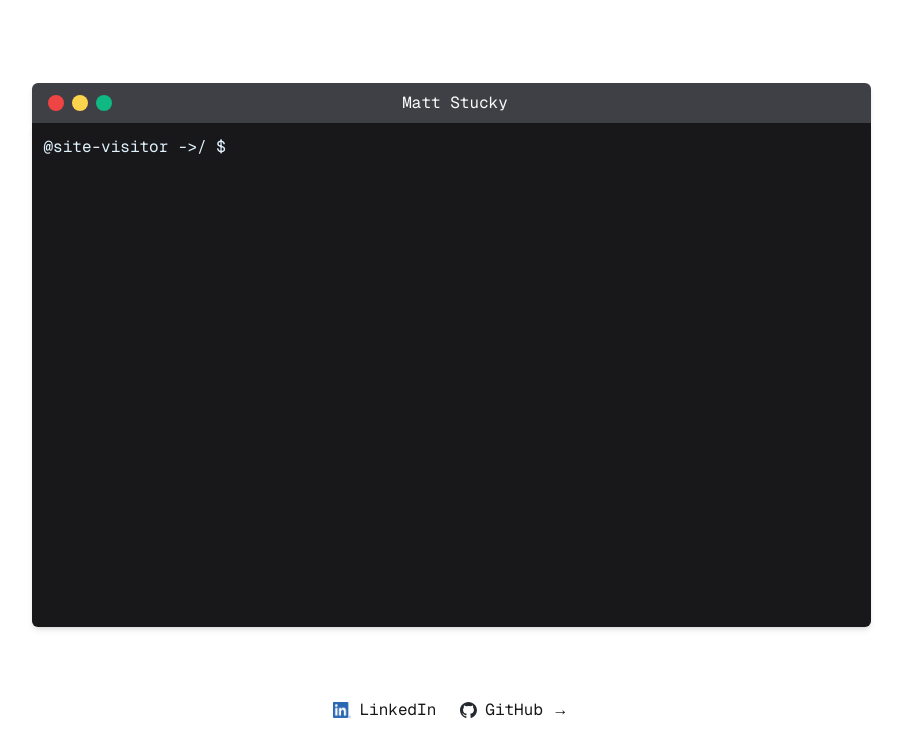
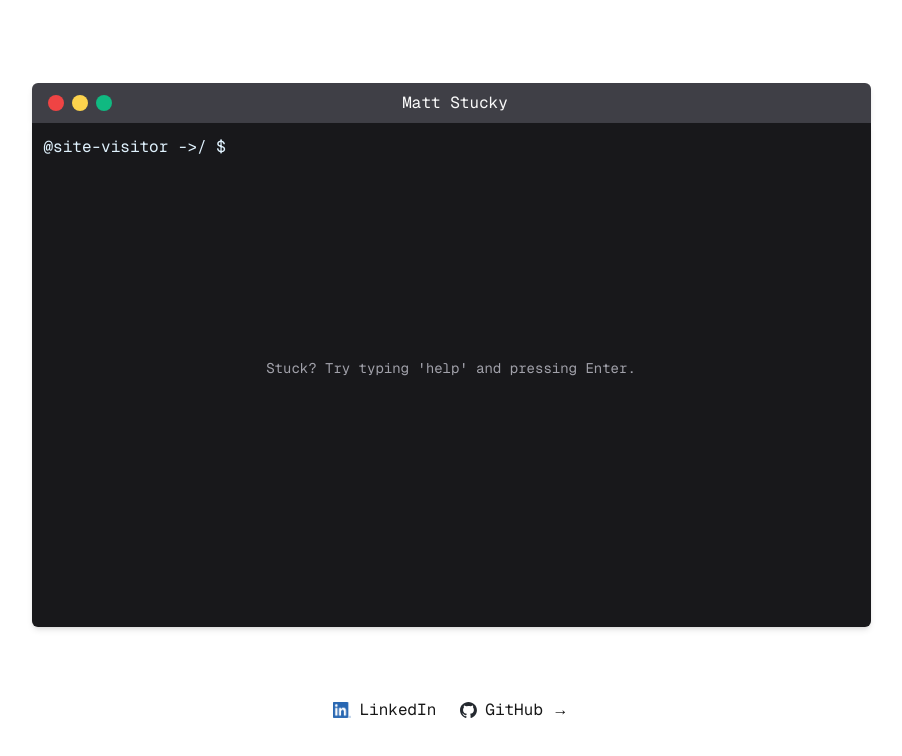
Before and after one commit to mnstucky/personal-site, a Next.js app: page / in a window 1280 px wide. Shown: the top 756 px of the page, without its empty margins (189-1091 px from the left). Built offline with nearby package versions, Linux system fonts and the light colour scheme.

Commit message:
Add help text

```diff
--- a/app/page.tsx
+++ b/app/page.tsx
@@ -5,6 +5,7 @@ import { useCallback, useEffect, useState } from 'react';
 export default function Home() {
   const [path, setPath] = useState('/');
   const [terminal, setTerminal] = useState('@site-visitor ->/ $ ');
+  const [tooltipVisible, setTooltipVisible] = useState(false);
 
   const getPrompt = useCallback(
     (newPath: string | undefined = undefined) => {
@@ -17,6 +18,24 @@ export default function Home() {
     [path]
   );
 
+  // Start timer to fade in tooltip
+  useEffect(() => {
+    const timer = setTimeout(() => {
+      setTooltipVisible(true);
+    }, 2000);
+    return () => clearTimeout(timer);
+  }, []);
+
+  // Start cursor inside terminal window
+  useEffect(() => {
+    const textarea = document.querySelector('textarea');
+    if (textarea) {
+      textarea.focus();
+      textarea.selectionStart = textarea.selectionEnd = terminal.length;
+    }
+  }, [terminal]);
+
+  // Setup keyboard hotkeys
   useEffect(() => {
     const handleKey = (event: KeyboardEvent) => {
       if (event.ctrlKey && event.key === 'l') {
@@ -32,6 +51,7 @@ export default function Home() {
   }, [getPrompt]);
 
   function parseTerminal(str: string): void {
+    setTooltipVisible(false);
     const enterPressed = str.endsWith('\n');
     const lines = str.split('\n');
     const lastLine = lines[lines.length - (enterPressed ? 2 : 1)];
@@ -43,12 +63,23 @@ export default function Home() {
       return;
     }
     const command = lastLine.replace(getPrompt(), '');
-    if (command.trim() === 'ls') {
+    if (command.trim().toLowerCase() === 'help') {
+      setTerminal(`${str}Hi! I'm Matt, a senior software engineer. This site is meant to work a bit like a Unix terminal. Not your thing? Head to my LinkedIn and get in touch!
+        - - -
+Matt bash, version 1.0-release (x86_64-pc-linux-gnu)
+These shell commands are defined internally. Type 'help' to see this list.
+cd [dir] - go somewhere, e.g., cd linkedin to visit my LinkedIn
+ls - see what's available in your current location
+echo [arg ...] - print the arg to the screen
+${getPrompt()}`);
+      return;
+    }
+    if (command.trim().toLowerCase() === 'ls') {
       setTerminal(`${str}github\tlinkedin\n${getPrompt()}`);
       return;
     }
-    if (command.startsWith('cd ')) {
-      if (command.endsWith(' github')) {
+    if (command.toLowerCase().startsWith('cd ')) {
+      if (command.toLowerCase().endsWith(' github')) {
         window.open(
           'https://github.com/mnstucky',
           '_blank',
@@ -57,7 +88,7 @@ export default function Home() {
         setTerminal(str + getPrompt('\\github\\'));
         return;
       }
-      if (command.endsWith(' linkedin')) {
+      if (command.toLowerCase().endsWith(' linkedin')) {
         window.open(
           'https://www.linkedin.com/in/matt-stucky-66166339/',
           '_blank',
@@ -94,7 +125,7 @@ export default function Home() {
 
   return (
     <div className='grid grid-rows-[1fr_20px] items-center justify-items-center min-h-screen p-8 pb-20 gap-16 sm:p-20 font-[family-name:var(--font-geist-mono)]'>
-      <main className='row-start-1'>
+      <main className='row-start-1 relative'>
         <div className='h-50 bg-zinc-700 rounded-t-md shadow-md px-4 py-2 flex items-center justify-between'>
           <div className='flex gap-2'>
             <div className='h-4 w-4 bg-red-500 rounded-lg'></div>
@@ -112,6 +143,15 @@ export default function Home() {
           cols={80}
           onChange={(e) => parseTerminal(e.target.value)}
         ></textarea>
+        <div
+          className={`absolute top-1/2 flex justify-center w-full transition-opacity duration-1000 ${
+            tooltipVisible ? 'opacity-100' : 'opacity-0'
+          }`}
+        >
+          <p className='text-sm text-zinc-400'>
+            Stuck? Try typing &apos;help&apos; and pressing Enter.
+          </p>
+        </div>
       </main>
       <footer className='row-start-2 flex gap-6 flex-wrap items-center justify-center'>
         <a
```
